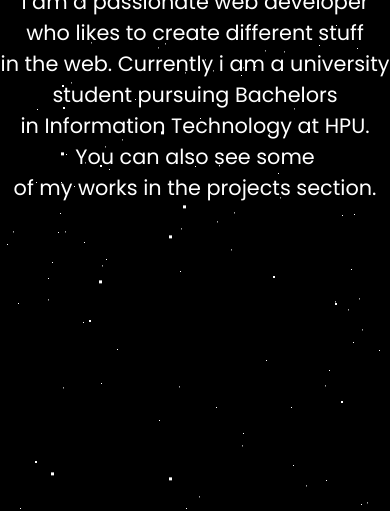
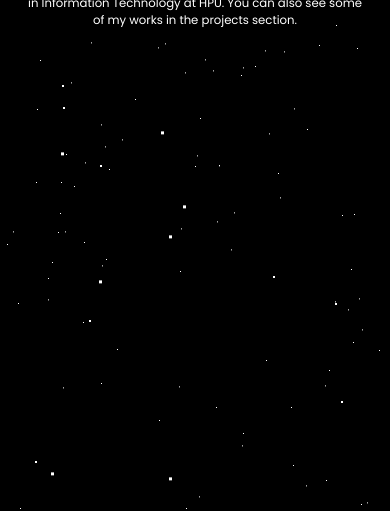
Before and after one commit to Falit-Sharma007/Portfolio, a plain HTML site: page about.html in a window 390 px wide. Shown: the part 333-844 px from the top of the page. Drawn offline with Linux system fonts and the light colour scheme.

Commit message:
Update about.html
updated about.html

```diff
--- a/about.html
+++ b/about.html
@@ -186,6 +186,10 @@
                 width: 35%;
             }
 
+            .firstSection {
+                font-size: 9px;
+            }
+
         }
     </style>
 </head>
```
